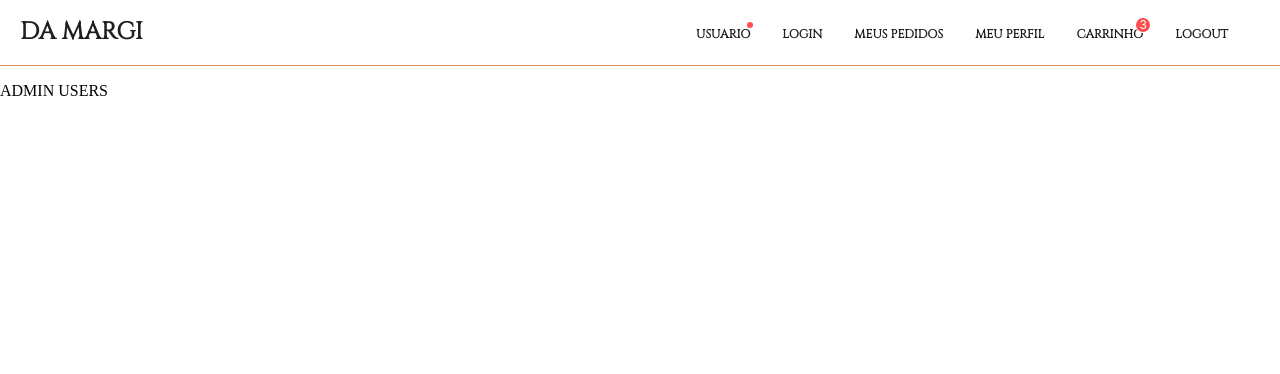
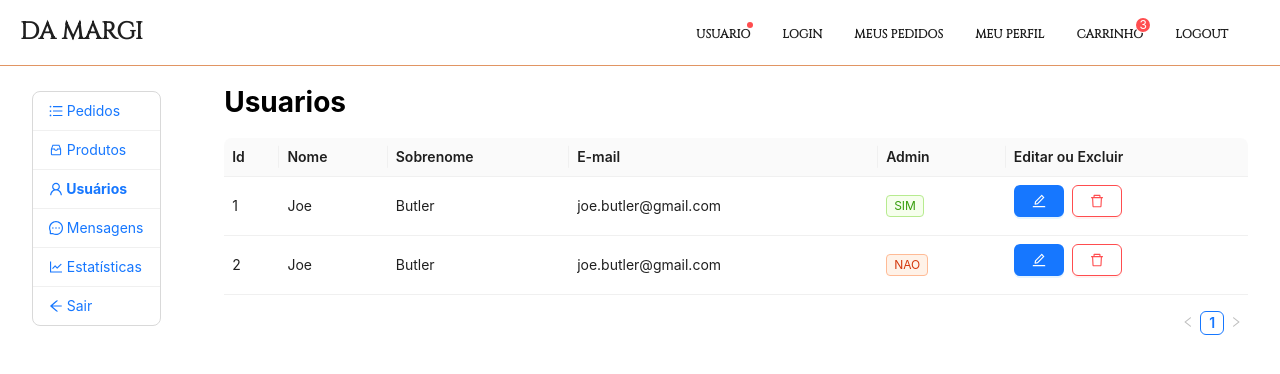
Before and after one commit to guibeutler/MERN-Stack-Project-E-commerce, a React (Create React App) app in the folder frontend/: page /admin/users in a window 1280 px wide. Shown: the top 374 px of the page. Built offline with nearby package versions, Linux system fonts and the light colour scheme; a web font is replaced by a local one.

Commit message:
create users screen for admin

```diff
--- a/frontend/src/screens/admin/AdminUsers/index.tsx
+++ b/frontend/src/screens/admin/AdminUsers/index.tsx
@@ -1,9 +1,138 @@
+/* eslint-disable jsx-a11y/anchor-is-valid */
 import React from 'react'
+import { Button, Col, Row, Space, Table, Tag } from 'antd'
+import { useNavigate } from 'react-router-dom'
+import type { ColumnsType } from 'antd/es/table'
+import AdminNavbar from '@components/AdminNavbar'
+import { DeleteOutlined, EditOutlined } from '@ant-design/icons'
+import { useMediaQuery } from 'react-responsive'
+
+interface DataType {
+	key: string
+	id: string
+	firstName: string
+	lastName: string
+	email: string
+	tags: string[]
+}
 
 function AdminUsers() {
+	const navigate = useNavigate()
+	const isMobile = useMediaQuery({ maxWidth: 1120 })
+
+	const columns: ColumnsType<DataType> = [
+		{
+			title: 'Id',
+			dataIndex: 'id',
+			key: 'id',
+		},
+		{
+			title: 'Nome',
+			dataIndex: 'firstName',
+			key: 'firstName',
+		},
+		{
+			title: 'Sobrenome',
+			dataIndex: 'lastName',
+			key: 'lastName',
+		},
+		{
+			title: 'E-mail',
+			dataIndex: 'email',
+			key: 'email',
+		},
+		{
+			title: 'Admin',
+			dataIndex: 'isAdmin',
+			key: 'isAdmin',
+			render: (_, { tags }) => (
+				<>
+					{tags.map((tag) => {
+						let color = tag === 'sim' ? 'green' : 'volcano'
+
+						return (
+							<Tag color={color} key={tag}>
+								{tag.toUpperCase()}
+							</Tag>
+						)
+					})}
+				</>
+			),
+		},
+		{
+			title: 'Editar ou Excluir',
+			key: 'editOrDelete',
+			dataIndex: 'editOrDelete',
+			render: (_, record) => {
+				return (
+					<Space>
+						<Button
+							onClick={() => navigate('/admin/edit-products')}
+							style={{ width: '50px' }}
+							type="primary"
+						>
+							<EditOutlined />
+						</Button>
+						<Button style={{ width: '50px' }} danger>
+							<DeleteOutlined />
+						</Button>
+					</Space>
+				)
+			},
+		},
+	]
+
+	const data: DataType[] = [
+		{
+			key: '1',
+			id: '1',
+			firstName: 'Joe',
+			lastName: 'Butler',
+			email: 'joe.butler@gmail.com',
+			tags: ['sim'],
+		},
+		{
+			key: '2',
+			id: '2',
+			firstName: 'Joe',
+			lastName: 'Butler',
+			email: 'joe.butler@gmail.com',
+			tags: ['nao'],
+		},
+	]
+
 	return (
 		<div>
-			<p>ADMIN USERS</p>
+			<Row
+				style={{
+					display: 'flex',
+					justifyContent: 'space-around',
+					alignItems: 'center',
+				}}
+			>
+				<Col>
+					<AdminNavbar />
+				</Col>
+				<Col>
+					<div
+						style={{
+							display: 'flex',
+							justifyContent: 'space-between',
+							alignItems: 'baseline',
+						}}
+					>
+						<h1>Usuarios</h1>
+					</div>
+
+					<Table
+						columns={columns}
+						dataSource={data}
+						style={{ width: isMobile ? '100%' : '80vw' }}
+						scroll={{ x: true }}
+						size="small"
+					/>
+				</Col>
+			</Row>
 		</div>
 	)
 }
```
